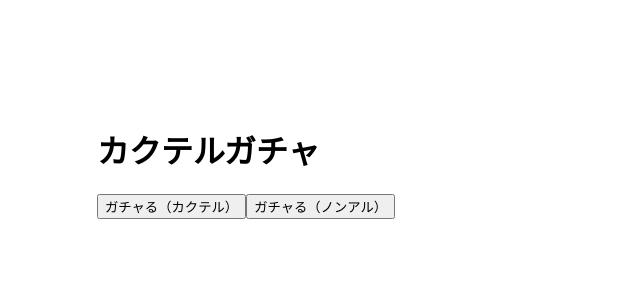
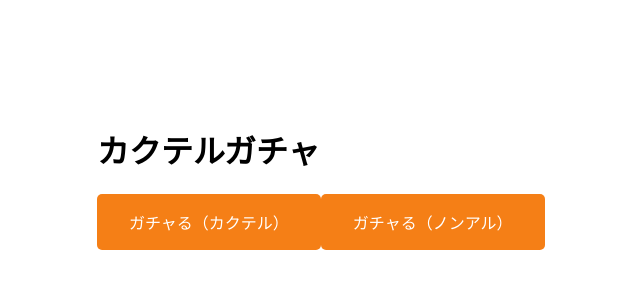
Before and after one commit to Dragon-taro/cocktail-gacha, a React app: page / in a window 1280 px wide. Shown: the top 300 px of the page, without its empty margins (43-683 px from the left). Built offline with nearby package versions, Linux system fonts and the light colour scheme.

Commit message:
buttonの実装

```diff
--- a/package.json
+++ b/package.json
@@ -22,6 +22,7 @@
     "@babel/core": "^7.5.5",
     "@babel/preset-env": "^7.5.5",
     "@babel/preset-react": "^7.0.0",
+    "@types/classnames": "^2.2.9",
     "@types/jest": "^24.0.17",
     "@types/react": "^16.9.1",
     "@types/react-dom": "^16.8.5",
@@ -29,6 +30,7 @@
     "@types/redux": "^3.6.0",
     "babel-loader": "^8.0.6",
     "cache-loader": "^4.1.0",
+    "classnames": "^2.2.6",
     "css-loader": "^3.2.0",
     "http-server": "^0.11.1",
     "jest": "^24.8.0",
--- a/src/components/pages/index/presentation.tsx
+++ b/src/components/pages/index/presentation.tsx
@@ -1,6 +1,10 @@
 import * as React from "react";
+import classNames from "classnames";
+
 import { Props } from "./type";
-import * as styles from "./style.css";
+import { container } from "./style.css";
+
+import Button from "../../parts/Button";
 
 const Index: React.FunctionComponent<Props> = props => {
   const {
@@ -9,15 +13,13 @@ const Index: React.FunctionComponent<Props> = props => {
     execNonAlcoholGacha
   } = props;
 
-  console.log(styles.container);
-
   return (
-    <div className={styles.container}>
+    <div className={classNames(container)}>
       <h1>カクテルガチャ</h1>
-      <button onClick={() => execGacha()}>ガチャる（カクテル）</button>
-      <button onClick={() => execNonAlcoholGacha()}>
+      <Button onClick={() => execGacha()}>ガチャる（カクテル）</Button>
+      <Button onClick={() => execNonAlcoholGacha()}>
         ガチャる（ノンアル）
-      </button>
+      </Button>
       {name && <h2>カクテル名: {name}</h2>}
       <div>
         {base && <div>ベース: {base}</div>}
--- /dev/null
+++ b/src/components/parts/Button/index.tsx
@@ -0,0 +1,17 @@
+import * as React from "react";
+import classNames from "classnames";
+
+import { ButtonProps } from "./type";
+import { button } from "./style.css";
+
+const Button: React.FunctionComponent<ButtonProps> = props => {
+  const { onClick, className, children } = props;
+
+  return (
+    <button className={classNames(button, className)} onClick={onClick}>
+      {children}
+    </button>
+  );
+};
+
+export default Button;
--- /dev/null
+++ b/src/components/parts/Button/style.css
@@ -0,0 +1,14 @@
+.button {
+  display: inline-block;
+  padding: 1rem 2rem;
+  background-color: #f57f16;
+  color: #fff;
+  border: none;
+  border-radius: 5px;
+  font-size: 16px;
+  transition-duration: 0.3s;
+}
+
+.button:hover {
+  opacity: 0.8;
+}
--- /dev/null
+++ b/src/components/parts/Button/style.css.d.ts
@@ -0,0 +1 @@
+export const button: string;
--- /dev/null
+++ b/src/components/parts/Button/type.ts
@@ -0,0 +1,4 @@
+export interface ButtonProps {
+  className?: string;
+  onClick: () => void;
+}
```
Also changed, not shown: 1 other file (tests, documents, lock files or other folders).
